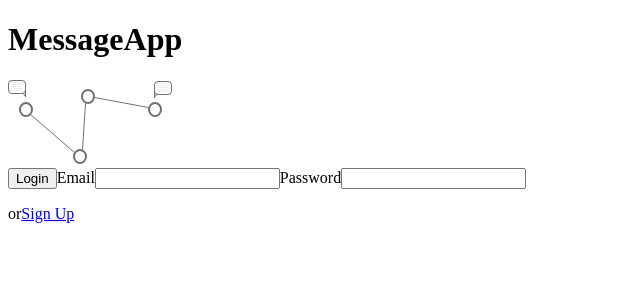
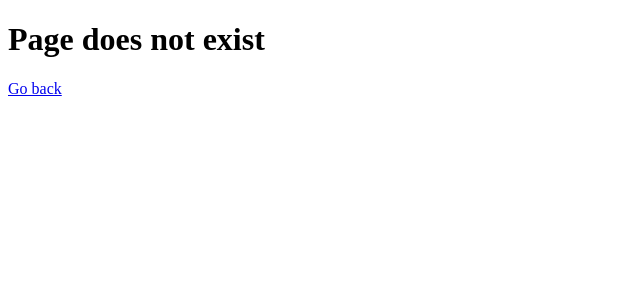
Before and after one commit to SynthSeth/MessageApp, a React (Create React App) app in the folder client/: page / in a window 1280 px wide. Before the commit this address led to /auth/login. Shown: the top 300 px of the page, without its empty margins (0-640 px from the left). Built offline with nearby package versions, Linux system fonts and the light colour scheme.

Commit message:
add basic api consumption and login functionality

```diff
--- a/client/src/hocs/WithAuth.js
+++ b/client/src/hocs/WithAuth.js
@@ -1,22 +1,64 @@
 import React from "react";
-import { Switch, Route, Redirect } from "react-router-dom";
+import { Switch, Route, Redirect, Link } from "react-router-dom";
 import LoginPage from "../pages/LoginPage";
 import SignUpPage from "../pages/SignUpPage";
 import jwtDecode from "jwt-decode";
 
 export default ({ ProtectedComponent }) => (
-  <>{isAuthenticated() ? <ProtectedComponent /> : <AuthMenu />}</>
+  <>
+    <Switch>
+      <PrivateRoute path="/lobby" component={ProtectedComponent} />
+      <Route path={["/auth/login", "/auth/signup"]} component={AuthMenu} />
+      <NotFound />
+    </Switch>
+  </>
 );
+
+function PrivateRoute({ component: Component, ...rest }) {
+  return (
+    <>
+      <Route
+        {...rest}
+        render={props =>
+          isAuthenticated() ? (
+            <Component {...props} />
+          ) : (
+            <Redirect
+              to={{
+                pathname: "/auth/login",
+                state: { from: props.location }
+              }}
+            />
+          )
+        }
+      />
+    </>
+  );
+}
 
 const AuthMenu = () => (
   <>
     <Switch>
-      <Route exact path="/auth/login" component={LoginPage} />
-      <Route exact path="/auth/signup" component={SignUpPage} />
-      <Redirect to="/auth/login"/>
+      {isAuthenticated() ? (
+        <Redirect to="/lobby" />
+      ) : (
+        <>
+          <Route exact path="/auth/login" component={LoginPage} />
+          <Route exact path="/auth/signup" component={SignUpPage} />
+        </>
+      )}
     </Switch>
   </>
 );
+
+const NotFound = props => {
+  return (
+    <div>
+      <h1>Page does not exist</h1>
+      <Link to="/lobby">Go back</Link>
+    </div>
+  );
+};
 
 function isAuthenticated() {
   try {
--- a/client/src/pages/LoginPage.js
+++ b/client/src/pages/LoginPage.js
@@ -1,34 +1,39 @@
 import React, { useState } from "react";
 import { Link } from "react-router-dom";
-import axios from "axios";
-import { apiCall, setAuthorizationHeaderToken } from "../services";
+import { queryApi, setAuthorizationHeaderToken } from "../services";
 import logo from "../MessageApp-logo.svg";
 
 export default props => {
-  const [formData, setFormData] = useState({ email: "", password: "" });
+  const [email, setEmail] = useState("");
+  const [password, setPassword] = useState("");
 
-  function handleChange(e) {
-    setFormData({ ...formData, [e.target.name]: e.target.value });
-  }
-
-  function handleSubmit(e) {
+  async function handleSubmit(e) {
     e.preventDefault();
 
-    axios({
-      url: "http://localhost:8080/graphql",
-      method: "post",
-      data: {
-        query: `
-          query {
-            users {
-              username
-            }
-            }
-          `
+    try {
+      const result = await queryApi(`
+      mutation {
+        login(email: "${email}", password: "${password}") {
+          email,
+          token
+        }
+        }
+      `);
+
+      if (result.errors) {
+        const errorMessage = result.errors[0].message;
+        setEmail("");
+        setPassword("");
+
+        alert(errorMessage);
+      } else {
+        localStorage.setItem("token", result.data.login.token);
+        props.history.push("/lobby");
       }
-    }).then(result => {
-      console.log(result.data);
-    });
+    } catch (err) {
+      const errorMessage = "That email is not registered to any user";
+      alert(errorMessage);
+    }
   }
 
   return (
@@ -40,15 +45,15 @@ export default props => {
         <label htmlFor="email">Email</label>
         <input
           type="text"
-          value={formData.email}
-          onChange={handleChange}
+          value={email}
+          onChange={e => setEmail(e.target.value)}
           name="email"
         />
         <label htmlFor="password">Password</label>
         <input
           type="text"
-          value={formData.password}
-          onChange={handleChange}
+          value={password}
+          onChange={e => setPassword(e.target.value)}
           name="password"
         />
       </form>
--- a/client/src/pages/lobby.js
+++ b/client/src/pages/lobby.js
@@ -1,3 +1,10 @@
 import React from "react";
+import {Route} from "react-router-dom"
 
-export default () => <h1>Lobby Page</h1>
+export default () => (
+  <>
+    <Route exact path="/lobby">
+      <h1>Lobby page</h1>
+    </Route>
+  </>
+)
--- a/client/src/services/index.js
+++ b/client/src/services/index.js
@@ -1,15 +1,19 @@
 import axios from "axios";
 
-const axiosInstance = axios.create({
-  baseURL: 'http://localhost:8080/graphql',
-  timeout: 1000,
-  headers: { 'Content-Type': 'application/json' },
-});
-
-export function apiCall(method, url, data) {
+export function queryApi(query) {
   return new Promise((resolve, reject) => {
-    axios[method](url, data)
-      .then(res => resolve(res))
+    axios({
+      url: "http://localhost:8080/graphql",
+      method: "post",
+      data: {
+        query: `
+        ${query}
+        `
+      }
+    })
+      .then(result => {
+        resolve(result.data);
+      })
       .catch(err => reject(err));
   });
 }
```
